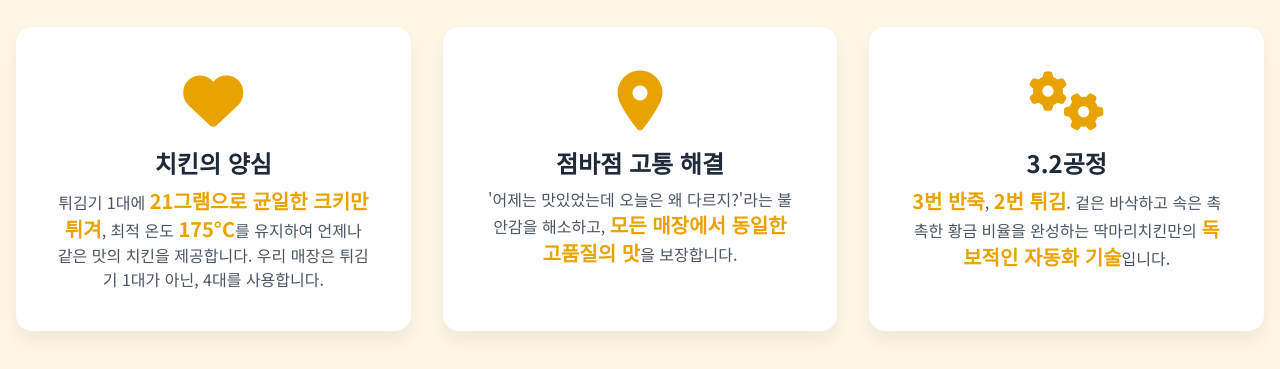
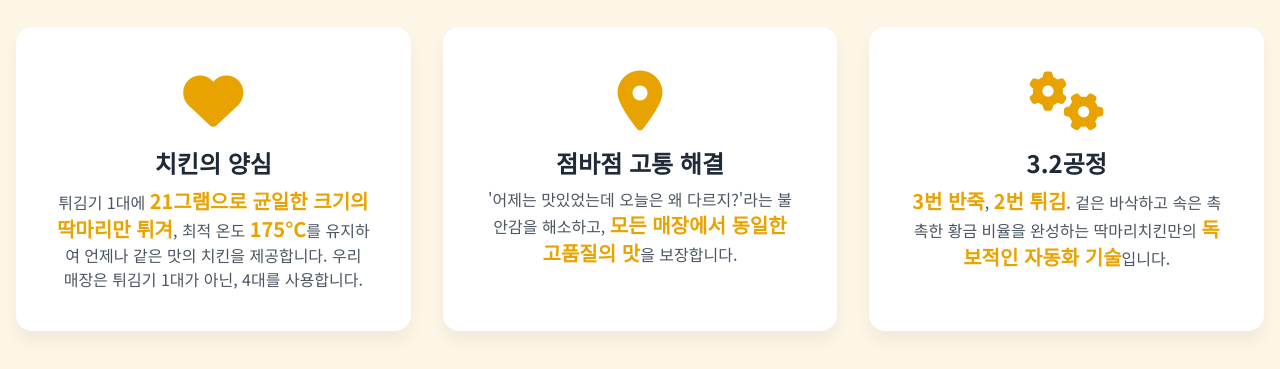
Before and after one commit to maritza-ko/20000, a plain HTML site: page index.HTML in a window 1280 px wide. Shown: the part 641-1010 px from the top of the page. Drawn offline with nearby package versions, Linux system fonts and the light colour scheme.

Commit message:
Update index.HTML

```diff
--- a/index.HTML
+++ b/index.HTML
@@ -115,7 +115,7 @@
                     <div class="card text-center">
                         <div class="text-6xl text-[#E9A300] mb-4"><i class="fas fa-heart"></i></div>
                         <h3 class="text-2xl font-bold mb-2">치킨의 양심</h3>
-                        <p class="text-gray-600">튀김기 1대에 <span class="highlight text-xl">21그램으로 균일한 크키만 튀겨</span>, 최적 온도 <span class="highlight text-xl">175°C</span>를 유지하여 언제나 같은 맛의 치킨을 제공합니다. 우리 매장은 튀김기 1대가 아닌, 4대를 사용합니다.</p>
+                        <p class="text-gray-600">튀김기 1대에 <span class="highlight text-xl">21그램으로 균일한 크기의 딱마리만 튀겨</span>, 최적 온도 <span class="highlight text-xl">175°C</span>를 유지하여 언제나 같은 맛의 치킨을 제공합니다. 우리 매장은 튀김기 1대가 아닌, 4대를 사용합니다.</p>
                     </div>
                     <div class="card text-center">
                         <div class="text-6xl text-[#E9A300] mb-4"><i class="fas fa-map-marker-alt"></i></div>
```
